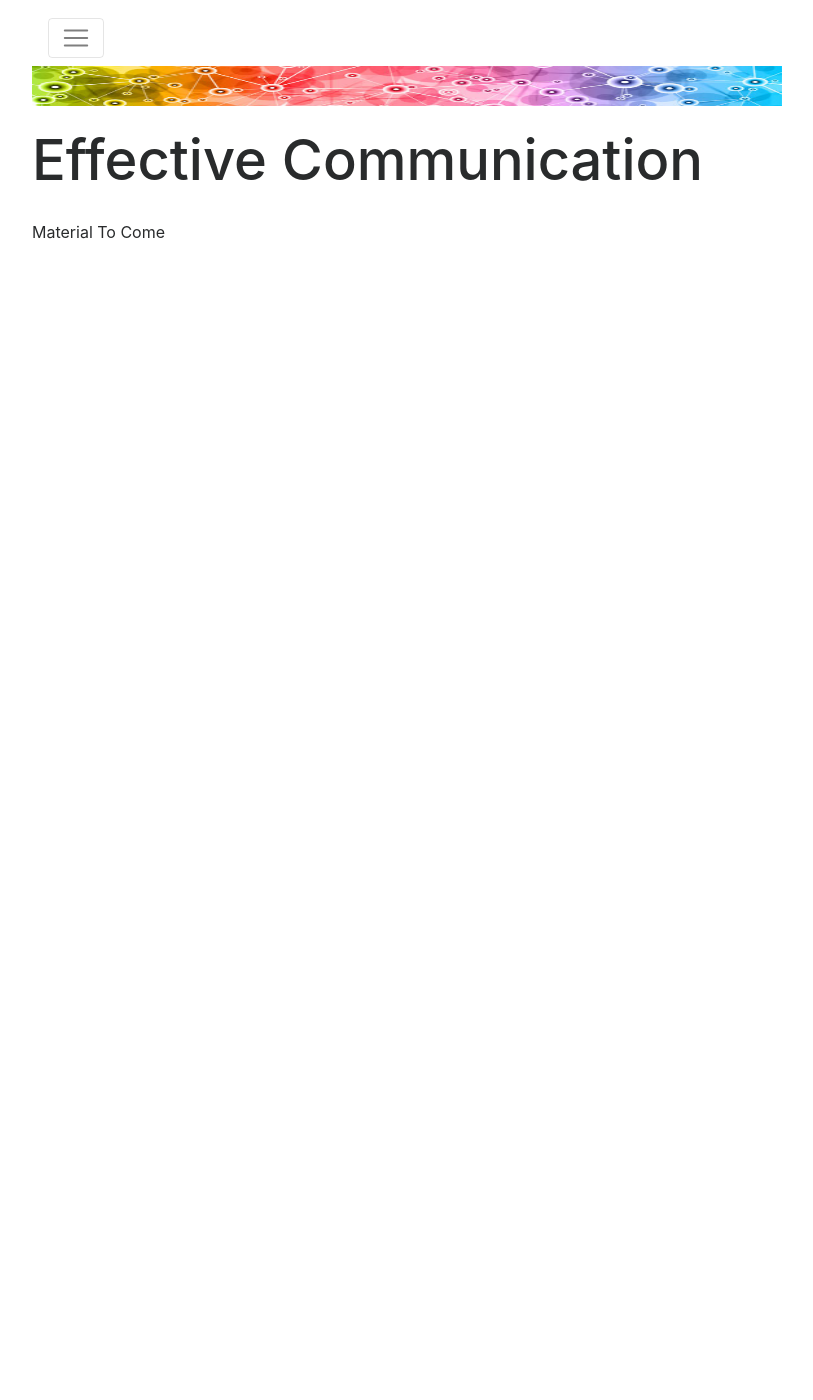
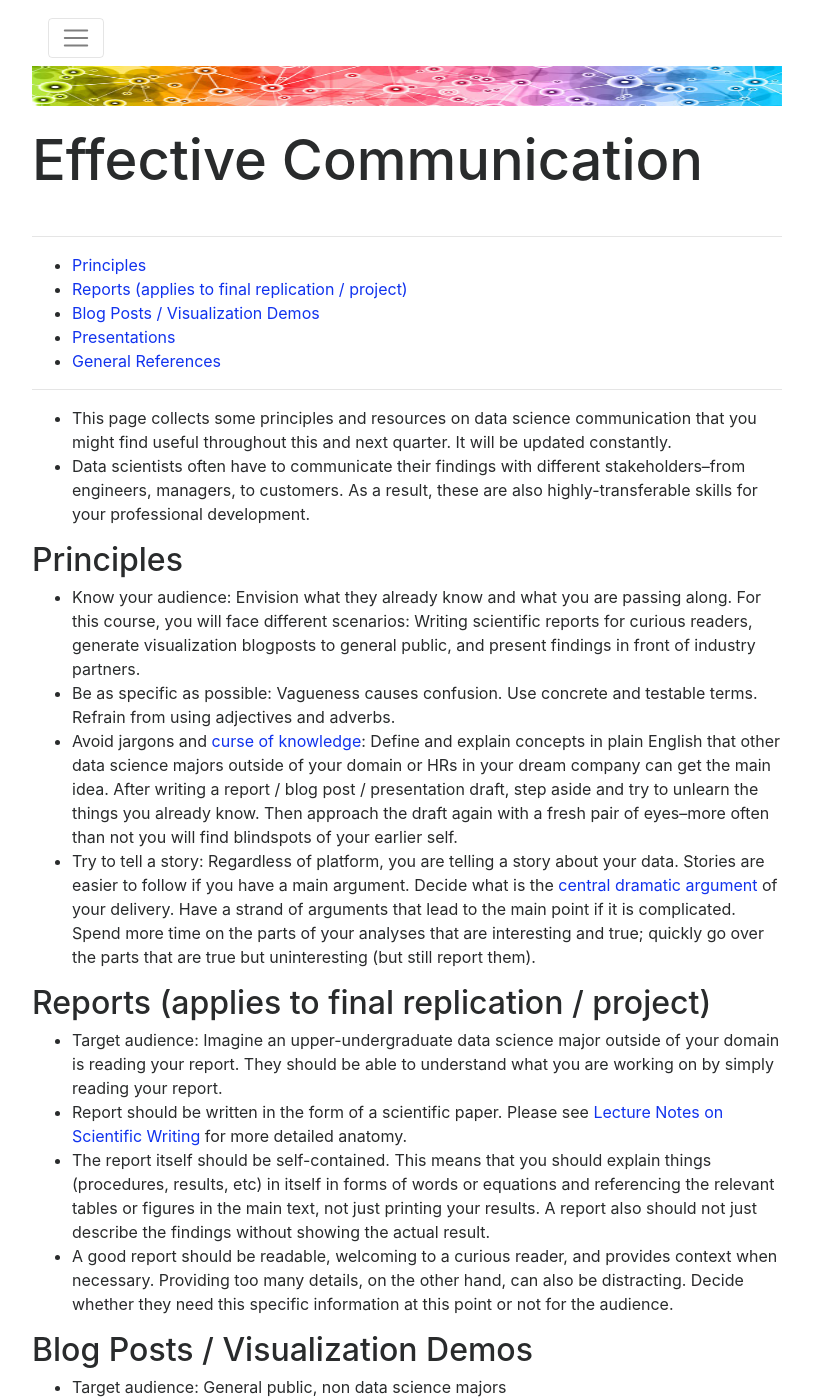
Before and after one commit to DSC-Capstone/dsc-capstone.github.io, a Jekyll site: the page built from resources/communication.md, in a window 1280 px wide and 1400 px high. Shown: the whole window, without its empty margins (233-1046 px from the left). Built offline with Jekyll 4.4.1, drawn with Linux system fonts in a browser that asks for light colours; nearby versions of some CDN libraries; some of the changed text lies outside the part shown.

Commit message:
Update communication.md

```diff
--- a/resources/communication.md
+++ b/resources/communication.md
@@ -4,4 +4,58 @@ title: Effective Communication
 doodle: /assets/images/doodle.png
 ---
 
-Material To Come
+---
+* TOC
+{:toc}
+
+---
+
+* This page collects some principles and resources on data science communication that you might find useful throughout this and next quarter. It will be updated constantly.
+* Data scientists often have to communicate their findings with different stakeholders--from engineers, managers, to customers. As a result, these are also highly-transferable skills for your professional development.
+
+## Principles
+
+* Know your audience: Envision what they already know and what you are passing along. For this course, you will face different scenarios: Writing scientific reports for curious readers, generate visualization blogposts to general public, and present findings in front of industry partners.
+* Be as specific as possible: Vagueness causes confusion. Use concrete and testable terms. Refrain from using adjectives and adverbs.
+* Avoid jargons and [curse of knowledge](https://en.wikipedia.org/wiki/Curse_of_knowledge): Define and explain concepts in plain English that other data science majors outside of your domain or HRs in your dream company can get the main idea. After writing a report / blog post / presentation draft, step aside and try to unlearn the things you already know. Then approach the draft again with a fresh pair of eyes--more often than not you will find blindspots of your earlier self.
+* Try to tell a story: Regardless of platform, you are telling a story about your data. Stories are easier to follow if you have a main argument. Decide what is the [central dramatic argument](http://jtleek.com/ads2020/week-9.html#story-telling-in-data-analysis) of your delivery. Have a strand of arguments that lead to the main point if it is complicated. Spend more time on the parts of your analyses that are interesting and true; quickly go over the parts that are true but uninteresting (but still report them).
+
+## Reports (applies to final replication / project)
+
+* Target audience: Imagine an upper-undergraduate data science major outside of your domain is reading your report. They should be able to understand what you are working on by simply reading your report.
+* Report should be written in the form of a scientific paper. Please see [Lecture Notes on Scientific Writing](https://dsc-capstone.github.io/resources/lecture-notes/Lecture04_Scientific_Writing.pdf) for more detailed anatomy.
+* The report itself should be self-contained. This means that you should explain things (procedures, results, etc) in itself in forms of words or equations and referencing the relevant tables or figures in the main text, not just printing your results. A report also should not just describe the findings without showing the actual result.
+* A good report should be readable, welcoming to a curious reader, and provides context when necessary. Providing too many details, on the other hand, can also be distracting. Decide whether they need this specific information at this point or not for the audience.
+
+## Blog Posts / Visualization Demos
+
+* Target audience: General public, non data science majors
+* Main idea:
+    * Have one or two main figures that deliver the main idea of your project, along with a few sentences that reinforces the reader's understanding.
+    * The reader should be able to get the idea by simply reading the figure (without reading the sentences). So make the figure intuitive and label the axes clearly. Add titles and legends. Add annotations on figures when necessary.
+* Some examples:
+    * [The New York Times Intergenerational Mobility](https://www.nytimes.com/interactive/2018/03/19/upshot/race-class-white-and-black-men.html)
+    * [The Economist: Tracking Covid-19 Excess Deaths](https://www.economist.com/graphic-detail/2020/04/16/tracking-covid-19-excess-deaths-across-countries)
+    * [Election Forecast Correlations](https://roadtolarissa.com/forecast-correlation/)
+    * [How to Win an Oscar](https://observablehq.com/@bartok32/how-to-win-an-oscar)
+    * [The Universe of Miles Davis](https://pudding.cool/2017/03/miles/index.html)
+* Some libraries for interactive plots: You can use in conjunction with Jupyter Notebook
+    * [Plotly](https://plotly.com/python/): Easy to use but a bit clumsy
+    * [mpld3](https://mpld3.github.io/): Based on D3.js and matplotlib
+    * [Altair](https://altair-viz.github.io/): Based on Vega-Lite
+    * [Bokeh](https://docs.bokeh.org/en/latest/index.html): Extensive plotting capabilities, explore their example gallery.
+* Ways to deploy:
+    * You can create a Github repo for visualization and host static website on [Github pages](https://lab.github.com/githubtraining/github-pages) (or add [Github Actions](https://lab.github.com/githubtraining/github-actions:-continuous-integration) to the repo to host dynamic website)
+    * You can render an interactive notebook through [nbviewer](https://nbviewer.jupyter.org/), see [Working with Jupyter Notebook files on GitHub](https://help.github.jp/enterprise/2.11/user/articles/working-with-jupyter-notebook-files-on-github/)
+    * There are also some new (free) services such as [Observable](https://observablehq.com/). Here is one example on [Connection between song's features and popularity](https://observablehq.com/@bartok32/connection-between-songs-features-and-popularity)
+
+## Presentations
+
+* Target audience: You will likely deliver talks of your project (separately) to both classmates and industry partners
+* (more to come)
+
+## General References
+
+* [Advanced Data Science 2020](http://jtleek.com/ads2020/) by Jeff Leek and Roger D. Peng
+* [Ten simple rules for structuring papers](https://journals.plos.org/ploscompbiol/article?id=10.1371/journal.pcbi.1005619) by Brett Mensh and Konrad Kording
+* [Data Visualization](https://socviz.co/lookatdata.html#what-makes-bad-figures-bad) by Kieran Healy
```
